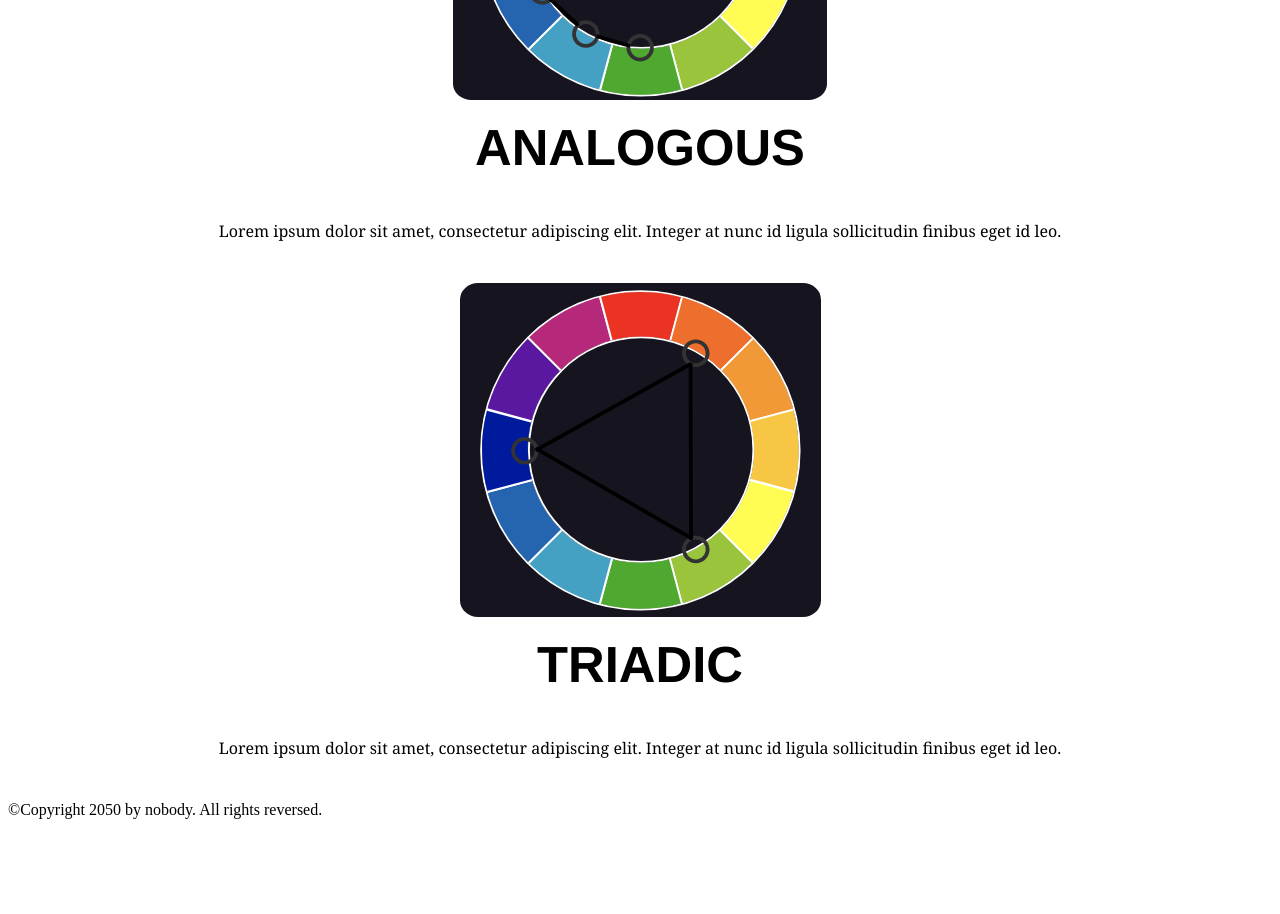
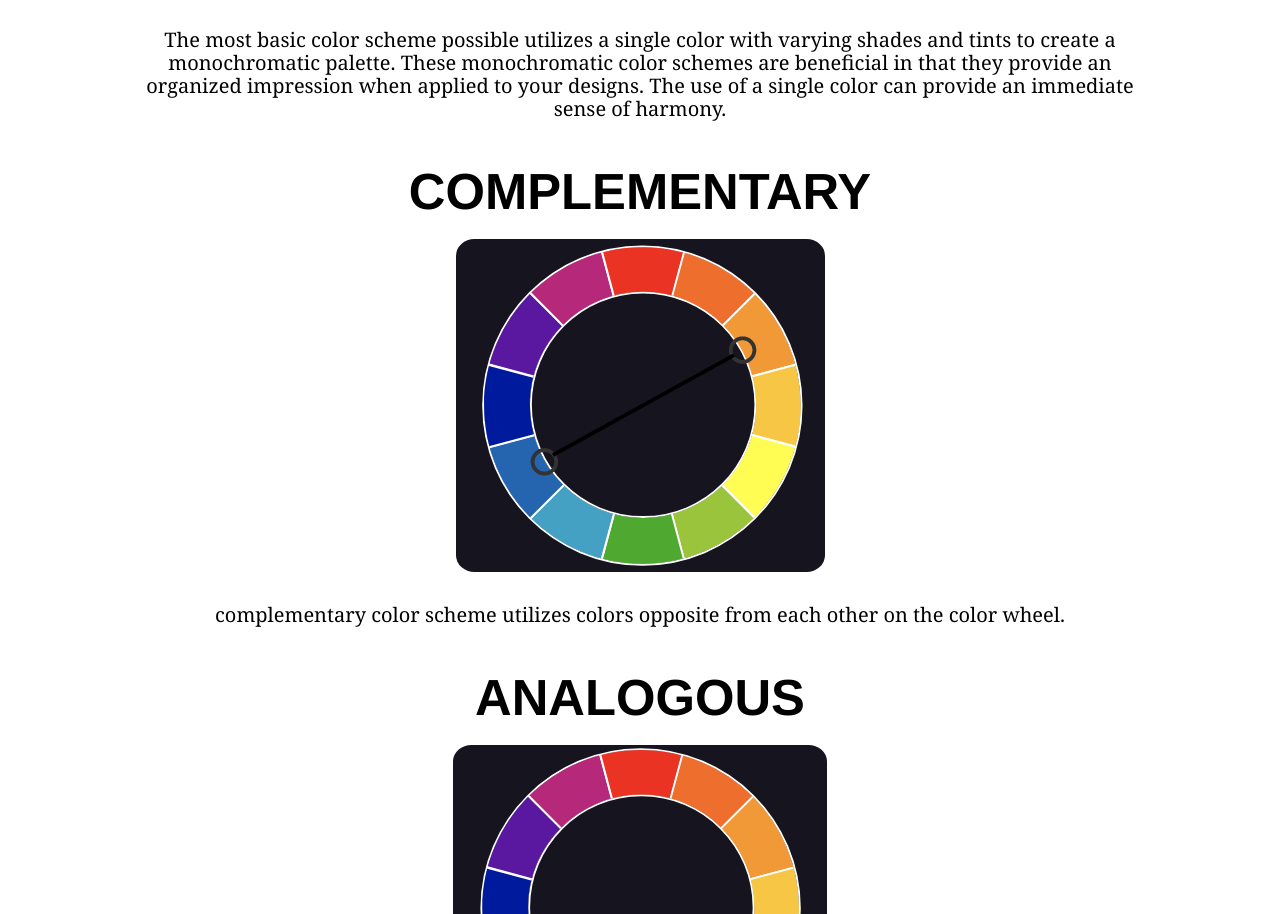
Before and after one commit to masterdarklordofgithub/masterdarklordofgithub.github.io, a plain HTML site: page color_design_samples/color_design.html in a window 1280 px wide. Shown: the part 1886-2800 px from the top of the page. Before the commit the page ends 2721 px from the top, so only its background shows below. Drawn offline with Linux system fonts and the light colour scheme.

Commit message:
Added color psychology wheel and added describing text to each scheme

```diff
--- a/color_design_samples/color_design.css
+++ b/color_design_samples/color_design.css
@@ -15,11 +15,12 @@ h2 {
 
 }
 
+
 .container p {
     line-height: 23px;
     margin: 0 0 15px;
     font-family: 'Barlow', Georgia, serif;
-    font-size: 16px;
+    font-size: 20px;
     padding: 2% 10% 2% 10%;
 }
 
--- a/color_design_samples/color_design.html
+++ b/color_design_samples/color_design.html
@@ -67,7 +67,19 @@
                 <div class="container">
                     <ul class="clearfix">
                         <li class="item">
+                            <h2>Color Psychology</h2>
+                            <div class="item-image">
 
+                                <img
+                                    src="https://raw.githubusercontent.com/masterdarklordofgithub/masterdarklordofgithub.github.io/main/resources/images/Color_Psychology_Diagram.png">
+
+                            </div>
+
+                            <p>Each color has a specific meaning (both positive and negative), which can evoke emotions
+                                from a user.</p>
+                        </li>
+                        <li class="item">
+                            <h2>Monochromatic</h2>
                             <div class="item-image">
                                 <a
                                     href="https://masterdarklordofgithub.github.io/color_design_samples/four_samples/monochromatic.html">
@@ -75,7 +87,6 @@
                                         src="https://raw.githubusercontent.com/masterdarklordofgithub/masterdarklordofgithub.github.io/main/resources/images/Monochromatic.png">
                                 </a>
                             </div>
-                            <h2>Monochromatic</h2>
                             <p>The most basic color scheme possible utilizes a single color with varying shades and
                                 tints to create a monochromatic palette.
                                 These monochromatic color schemes are beneficial in that they provide an organized
@@ -83,6 +94,7 @@
                                 The use of a single color can provide an immediate sense of harmony.</p>
                         </li>
                         <li class="item">
+                            <h2>Complementary</h2>
                             <div class="item-image">
                                 <a
                                     href="https://masterdarklordofgithub.github.io/color_design_samples/four_samples/complementary.html">
@@ -90,11 +102,12 @@
                                         src="https://raw.githubusercontent.com/masterdarklordofgithub/masterdarklordofgithub.github.io/main/resources/images/Complementary.png">
                                 </a>
                             </div>
-                            <h2>Complementary</h2>
-                            <p>Lorem ipsum dolor sit amet, consectetur adipiscing elit. Integer at nunc id ligula
-                                sollicitudin finibus eget id leo.</p>
+
+                            <p>complementary color scheme utilizes colors opposite from each other on the color wheel.
+                            </p>
                         </li>
                         <li class="item">
+                            <h2>Analogous</h2>
                             <div class="item-image">
                                 <a
                                     href="https://masterdarklordofgithub.github.io/color_design_samples/four_samples/analogous.html">
@@ -102,11 +115,12 @@
                                         src="https://raw.githubusercontent.com/masterdarklordofgithub/masterdarklordofgithub.github.io/main/resources/images/Analogous.png">
                                 </a>
                             </div>
-                            <h2>Analogous</h2>
-                            <p>Lorem ipsum dolor sit amet, consectetur adipiscing elit. Integer at nunc id ligula
-                                sollicitudin finibus eget id leo.</p>
+
+                            <p>Analogous color schemes apply three or more colors that are adjacent to each other on the
+                                color wheel.</p>
                         </li>
                         <li class="item">
+                            <h2>Triadic</h2>
                             <div class="item-image">
                                 <a
                                     href="https://masterdarklordofgithub.github.io/color_design_samples/four_samples/triadic.html">
@@ -114,9 +128,9 @@
                                         src="https://raw.githubusercontent.com/masterdarklordofgithub/masterdarklordofgithub.github.io/main/resources/images/Triadic.png">
                                 </a>
                             </div>
-                            <h2>Triadic</h2>
-                            <p>Lorem ipsum dolor sit amet, consectetur adipiscing elit. Integer at nunc id ligula
-                                sollicitudin finibus eget id leo.</p>
+
+                            <p>Much like complementary schemes,Triadic provide additional pops of color while allowing
+                                for some flexibility in the range you can use.</p>
                         </li>
                     </ul>
                 </div>
```
Also changed, not shown: resources/images/Color_Psychology_Diagram.png (added).
